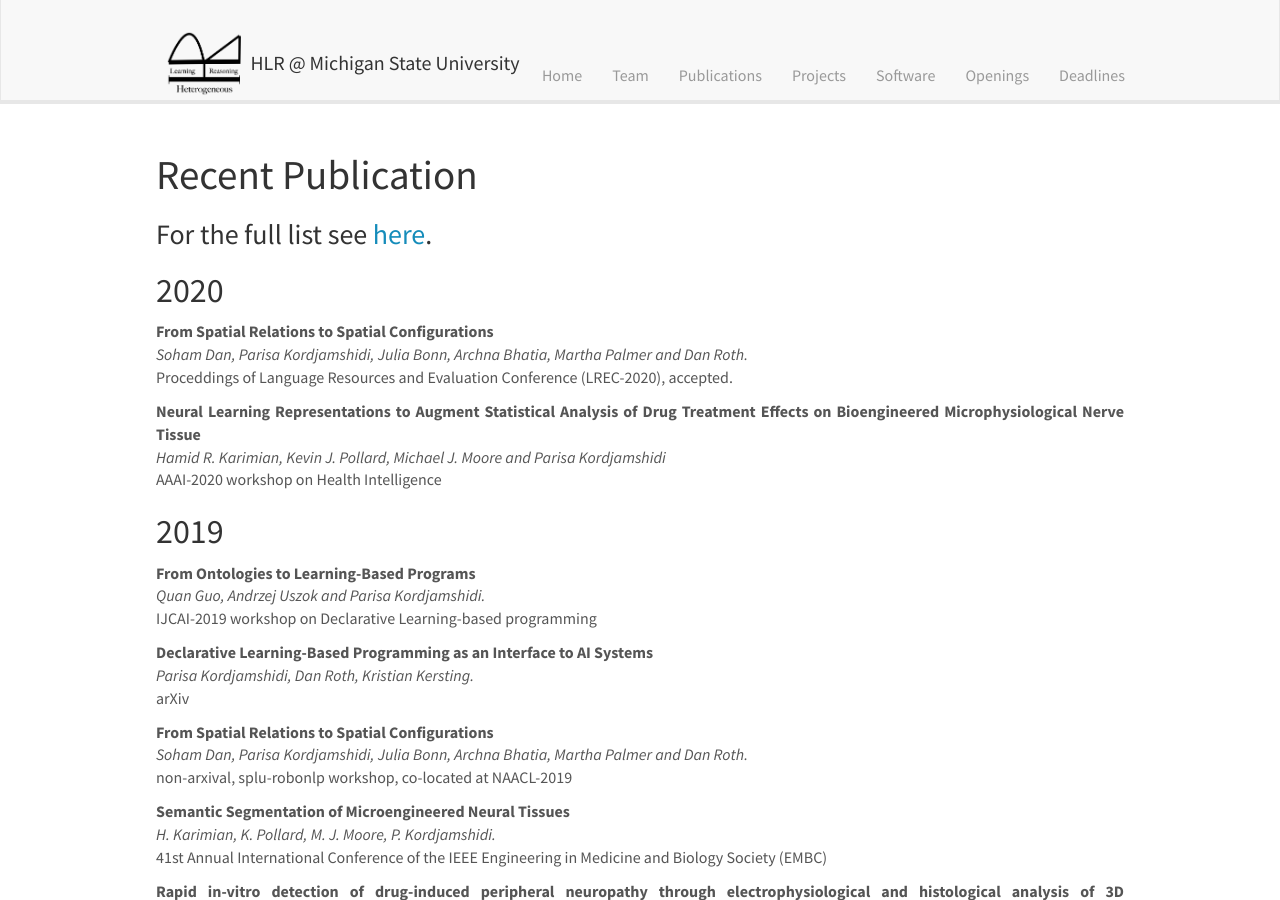
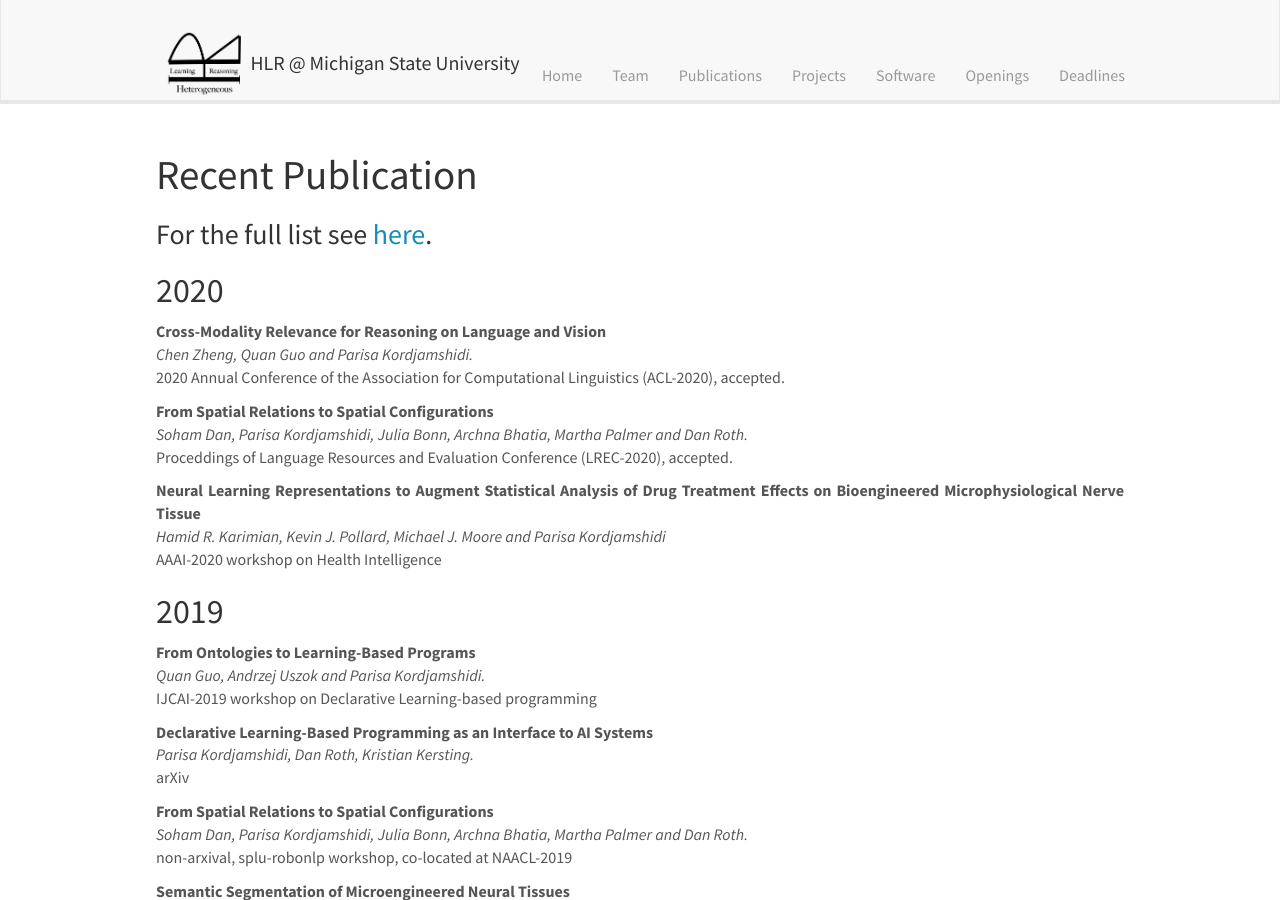
Before and after one commit to HLR/HLR.github.io, a Jekyll site: the page built from _pages/publications.md, in a window 1280 px wide and 900 px high. Built offline with Jekyll 4.4.1, drawn with Linux system fonts in a browser that asks for light colours; nearby versions of some CDN libraries.

Commit message:
Update publist.yml
Add ACL-2020 paper.

```diff
--- a/_data/publist.yml
+++ b/_data/publist.yml
@@ -1,4 +1,8 @@
 #2020
+- title: "Cross-Modality Relevance for Reasoning on Language and Vision"
+  authors: Chen Zheng, Quan Guo and Parisa Kordjamshidi.
+  venue: 2020 Annual Conference of the Association for Computational Linguistics (ACL-2020), accepted.
+  year: 2020
 
 - title: "From Spatial Relations to Spatial Configurations"
   authors: Soham Dan, Parisa Kordjamshidi, Julia Bonn, Archna Bhatia, Martha Palmer and Dan Roth.
```
